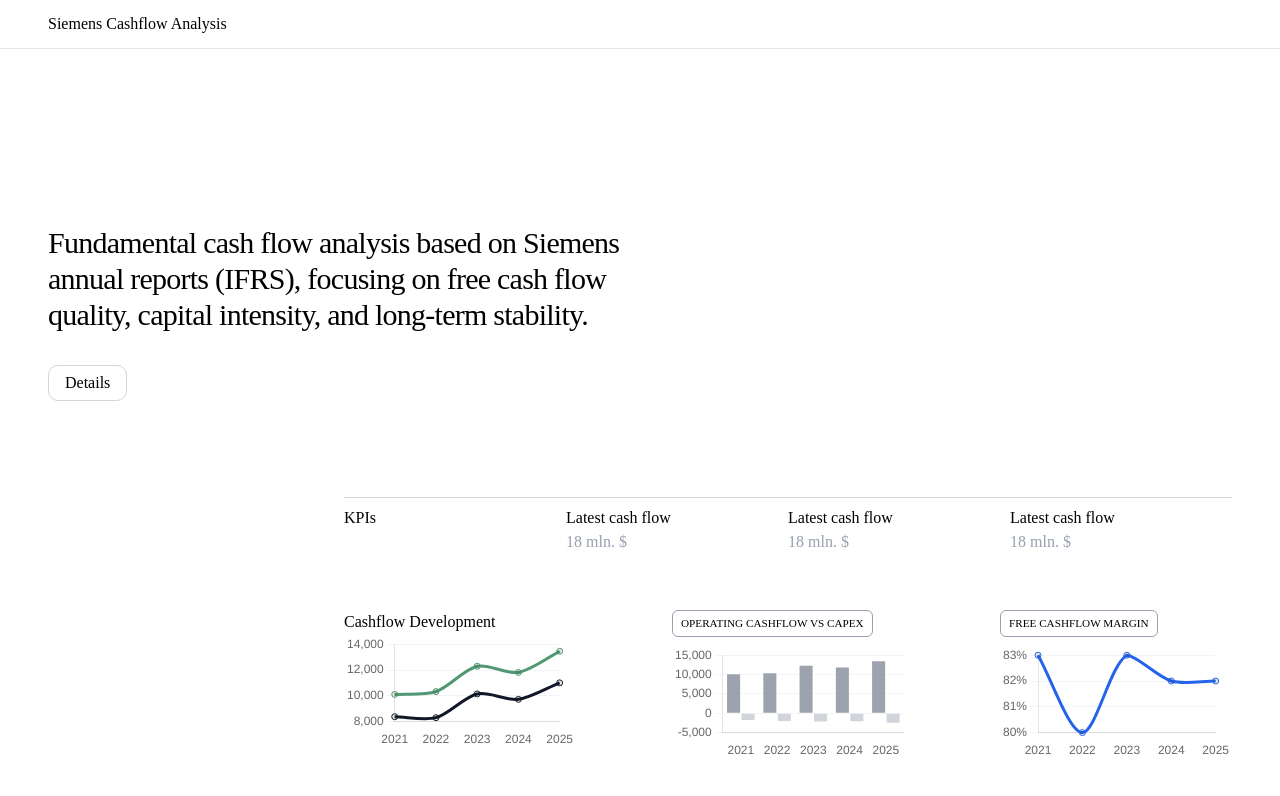
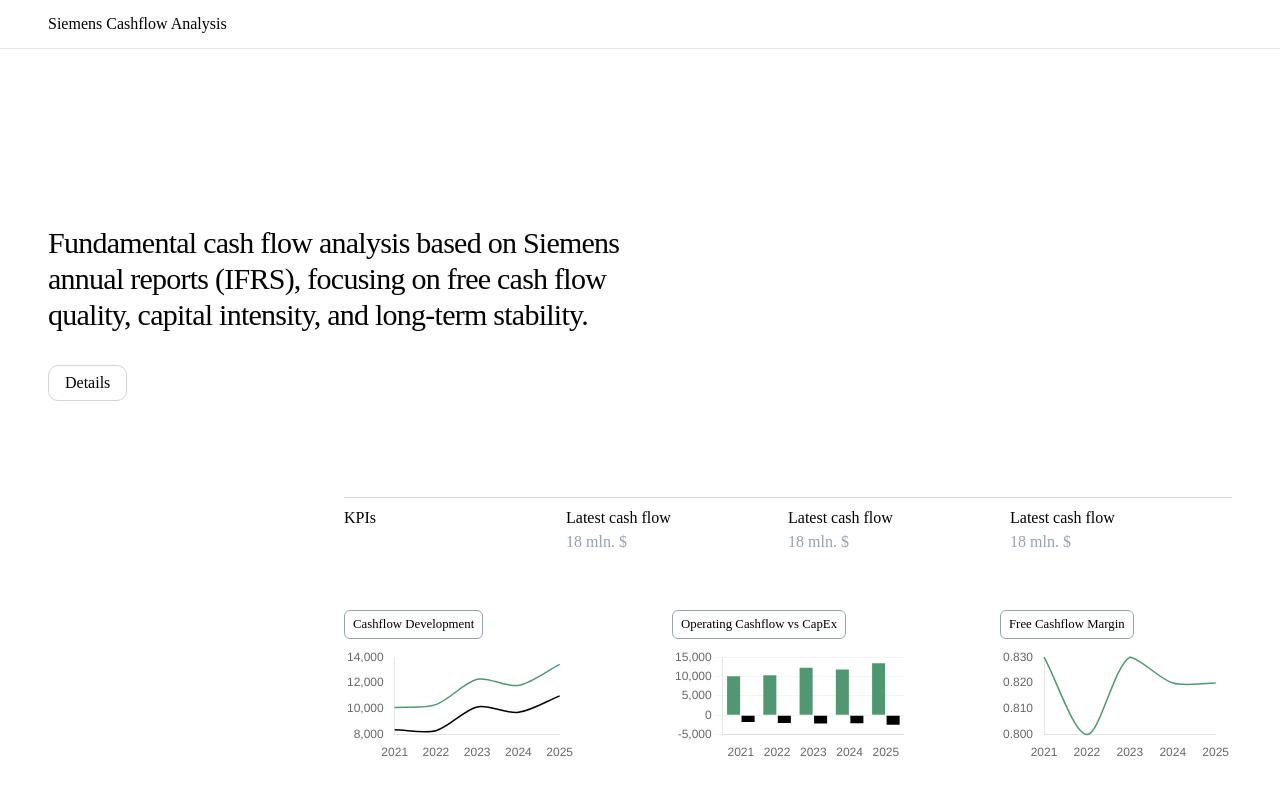
Before and after one commit to hhlitval/siemens-cashflow-analysis, a website built with Vite: page frontend/index.html in a window 1280 px wide. Built offline with nearby package versions, Linux system fonts and the light colour scheme.

Commit message:
Enhance cashflow chart options

```diff
--- a/frontend/index.html
+++ b/frontend/index.html
@@ -55,13 +55,17 @@
         </div>
         <div class="md:ml-auto md:w-3/4 self-end">
           <div class="grid grid-cols-3 md:pt-[8px] gap-24">
-            <div class="">
-              <h2>Cashflow Development</h2>
+            <div>
+              <h2
+                class="text-[0.8rem] border border-gray-400 w-fit rounded-md px-2 py-1 mb-2 medium:mb-0"
+              >
+                Cashflow Development
+              </h2>
               <canvas id="cashflowChart"></canvas>
             </div>
             <div class="">
               <h2
-                class="text-[0.7rem] border border-gray-400 w-fit rounded-md px-2 py-1 uppercase mb-2 medium:mb-0"
+                class="text-[0.8rem] border border-gray-400 w-fit rounded-md px-2 py-1 mb-2 medium:mb-0"
               >
                 Operating Cashflow vs CapEx
               </h2>
@@ -69,7 +73,7 @@
             </div>
             <div class="">
               <h2
-                class="text-[0.7rem] border border-gray-400 w-fit rounded-md px-2 py-1 uppercase mb-2 medium:mb-0"
+                class="text-[0.8rem] border border-gray-400 w-fit rounded-md px-2 py-1 mb-2 medium:mb-0"
               >
                 Free Cashflow Margin
               </h2>
--- a/frontend/src/charts.js
+++ b/frontend/src/charts.js
@@ -22,15 +22,17 @@
       {
         label: 'Free Cashflow',
         data: freeCashflow,
-        borderColor: '#111827',
+        borderColor: '#000',
         tension: 0.3,
       },
     ],
   },
   options: {
+    borderWidth: 1.5,
+    pointStyle: false,
     plugins: { legend: { display: false } },
     scales: {
-      y: { grid: { color: '#f3f4f6' } },
+      y: { grid: { display: false } },
       x: { grid: { display: false } },
     },
   },
@@ -44,12 +46,12 @@
       {
         label: 'Operating Cashflow',
         data: operatingCashflow,
-        backgroundColor: '#9ca3af',
+        backgroundColor: '#519872',
       },
       {
         label: 'CapEx',
         data: capex,
-        backgroundColor: '#d1d5db',
+        backgroundColor: '#000',
       },
     ],
   },
@@ -70,20 +72,18 @@
       {
         label: 'FCF Margin',
         data: fcfMargin,
-        borderColor: '#2563eb',
+        borderColor: '#519872',
         tension: 0.3,
+        fill: false,
       },
     ],
   },
   options: {
+    pointStyle: false,
+    borderWidth: 1.5,
     plugins: { legend: { display: false } },
     scales: {
-      y: {
-        ticks: {
-          callback: (value) => `${value * 100}%`,
-        },
-        grid: { color: '#f3f4f6' },
-      },
+      y: { grid: { display: false } },
       x: { grid: { display: false } },
     },
   },
```
